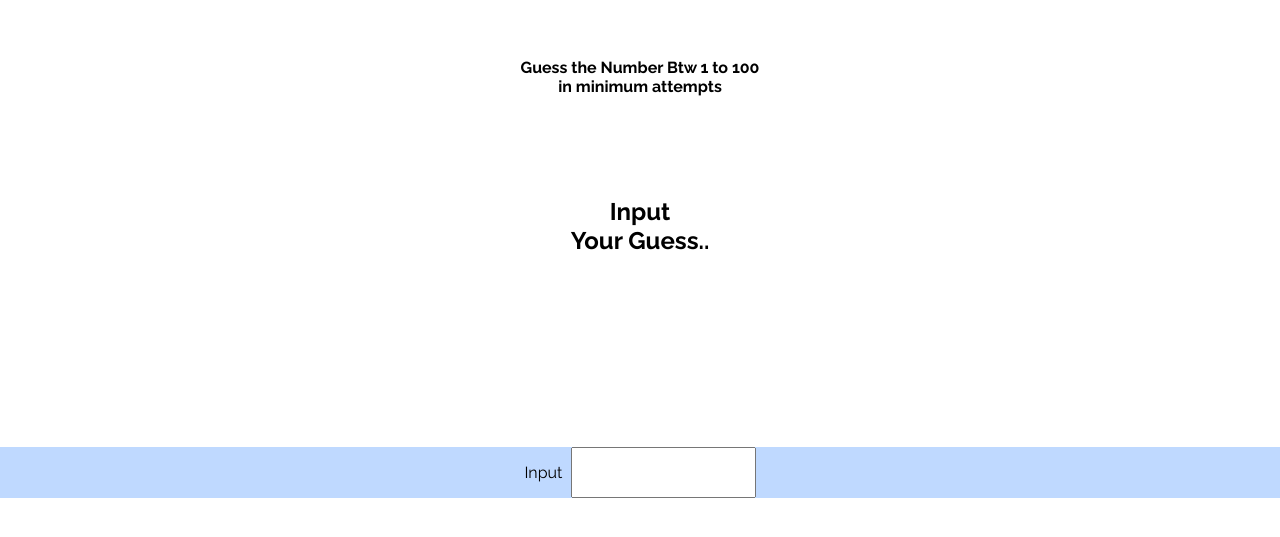
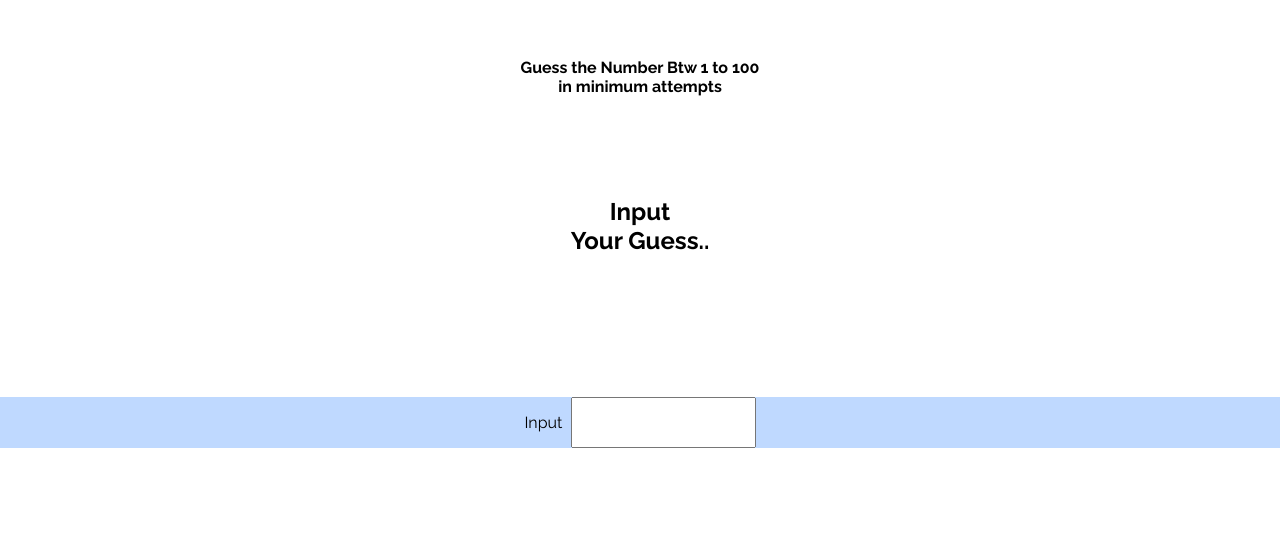
Before and after one commit to anfasdx/GuessGame, a plain HTML site: page index.html in a window 1280 px wide. Shown: the part 83-620 px from the top of the page. Drawn offline with nearby package versions, Linux system fonts and the light colour scheme.

Commit message:
Update index.html

```diff
--- a/index.html
+++ b/index.html
@@ -50,7 +50,6 @@
       }
       footer {
         margin: 0;
-        margin-top: 50px;
         width: 100%;
         display: flex;
         display: grid;
```
